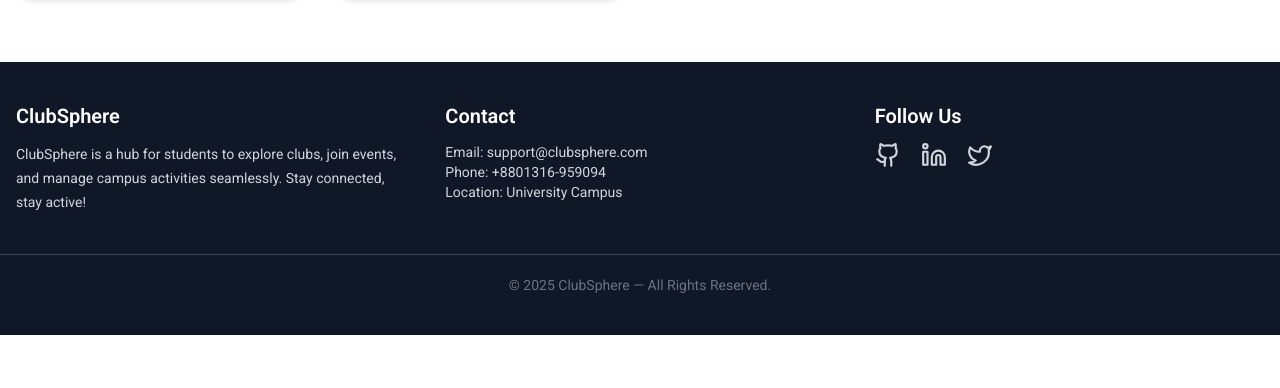
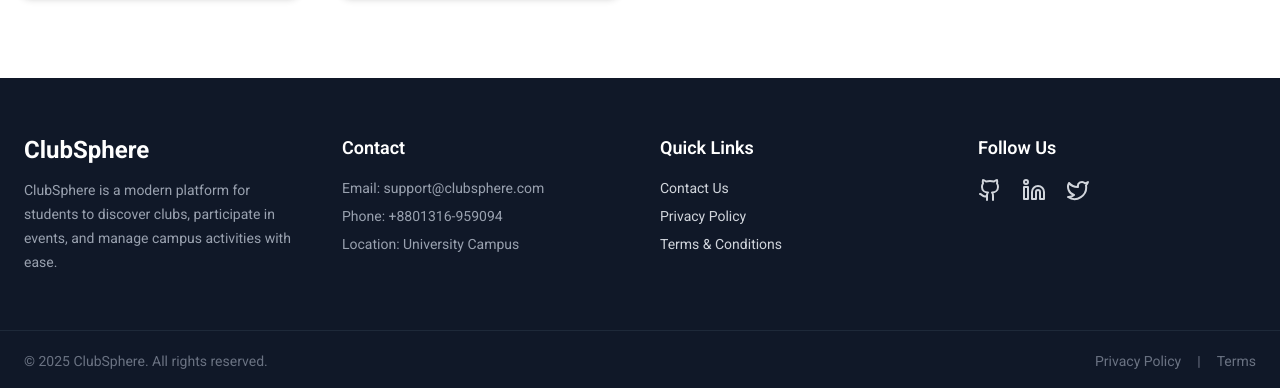
Before and after one commit to itrazib/ClubSphere-Full-Stack-Frontend, a React (Vite) app: page /clubs in a window 1280 px wide. Shown: the part 1250-1638 px from the top of the page. Before the commit the page ends 1585 px from the top, so only its background shows below. Built offline with nearby package versions, Linux system fonts and the light colour scheme; no server answers.

Commit message:
update footer

```diff
--- a/src/components/Home/Home.jsx
+++ b/src/components/Home/Home.jsx
@@ -15,8 +15,7 @@ const Home = () => {
            <HowItWorks/>
            <PopularCategories/>
            <Contact></Contact>
-           <PrivacyPolicy></PrivacyPolicy>
-           <Terms></Terms>
+
         </div>
     );
 };
--- a/src/components/shared/Footer/Footer.jsx
+++ b/src/components/shared/Footer/Footer.jsx
@@ -1,69 +1,127 @@
 import React from "react";
 import { Github, Linkedin, Twitter } from "lucide-react";
+import { Link } from "react-router";
 
 export default function Footer() {
   return (
-    <footer className="bg-gray-900 text-gray-300 py-10 mt-16">
-      <div className="max-w-7xl mx-auto px-4 grid md:grid-cols-3 gap-10">
+    <footer className="bg-gray-900 text-gray-300 mt-20">
+      <div className="max-w-7xl mx-auto px-6 py-14 grid gap-10 md:grid-cols-4">
 
-        {/* About */}
+        {/* Brand */}
         <div>
-          <h2 className="text-xl font-semibold text-white mb-3">
+          <h2 className="text-2xl font-bold text-white mb-3">
             ClubSphere
           </h2>
-          <p className="text-sm leading-6">
-            ClubSphere is a hub for students to explore clubs, join events,
-            and manage campus activities seamlessly. Stay connected, stay active!
+          <p className="text-sm leading-6 text-gray-400">
+            ClubSphere is a modern platform for students to discover clubs,
+            participate in events, and manage campus activities with ease.
           </p>
         </div>
 
-        {/* Contact Info */}
+        {/* Contact */}
         <div>
-          <h2 className="text-xl font-semibold text-white mb-3">
+          <h3 className="text-lg font-semibold text-white mb-4">
             Contact
-          </h2>
-          <p className="text-sm">Email: support@clubsphere.com</p>
-          <p className="text-sm">Phone: +8801316-959094</p>
-          <p className="text-sm">Location: University Campus</p>
+          </h3>
+          <ul className="space-y-2 text-sm text-gray-400">
+            <li>Email: support@clubsphere.com</li>
+            <li>Phone: +8801316-959094</li>
+            <li>Location: University Campus</li>
+          </ul>
         </div>
 
-        {/* Social Links */}
+        {/* Quick Links */}
         <div>
-          <h2 className="text-xl font-semibold text-white mb-3">
+          <h3 className="text-lg font-semibold text-white mb-4">
+            Quick Links
+          </h3>
+          <ul className="space-y-2 text-sm">
+            <li>
+              <Link
+                to="/contact"
+                className="hover:text-white transition"
+              >
+                Contact Us
+              </Link>
+            </li>
+            <li>
+              <Link
+                to="/privacy-policy"
+                className="hover:text-white transition"
+              >
+                Privacy Policy
+              </Link>
+            </li>
+            <li>
+              <Link
+                to="/terms"
+                className="hover:text-white transition"
+              >
+                Terms & Conditions
+              </Link>
+            </li>
+          </ul>
+        </div>
+
+        {/* Social */}
+        <div>
+          <h3 className="text-lg font-semibold text-white mb-4">
             Follow Us
-          </h2>
-          <div className="flex items-center gap-5 mt-2">
-
+          </h3>
+          <div className="flex items-center gap-5">
             <a
               href="https://github.com/itrazib"
               target="_blank"
+              rel="noreferrer"
               className="hover:text-white transition"
             >
-              <Github size={26} />
+              <Github size={24} />
             </a>
 
             <a
               href="https://linkedin.com/in/das-razib/"
               target="_blank"
+              rel="noreferrer"
               className="hover:text-white transition"
             >
-              <Linkedin size={26} />
+              <Linkedin size={24} />
             </a>
 
             <a
               href="https://twitter.com"
               target="_blank"
+              rel="noreferrer"
               className="hover:text-white transition"
             >
-              <Twitter size={26} />
+              <Twitter size={24} />
             </a>
-
           </div>
         </div>
       </div>
 
-      <div className="border-t border-gray-700 mt-10 pt-5 text-center text-sm text-gray-500">
-        © {new Date().getFullYear()} ClubSphere — All Rights Reserved.
+      {/* Bottom Bar */}
+      <div className="border-t border-gray-800">
+        <div className="max-w-7xl mx-auto px-6 py-5 flex flex-col md:flex-row items-center justify-between text-sm text-gray-500 gap-3">
+          <p>
+            © {new Date().getFullYear()} ClubSphere. All rights reserved.
+          </p>
+
+          <div className="flex gap-4">
+            <Link
+              to="/privacy-policy"
+              className="hover:text-white transition"
+            >
+              Privacy Policy
+            </Link>
+            <span>|</span>
+            <Link
+              to="/terms"
+              className="hover:text-white transition"
+            >
+              Terms
+            </Link>
+          </div>
+        </div>
       </div>
     </footer>
   );
--- a/src/pages/contact/Contact.jsx
+++ b/src/pages/contact/Contact.jsx
@@ -4,10 +4,10 @@ const Contact = () => {
   return (
     <section className="bg-gray-50 min-h-screen">
       {/* Header */}
-      <div className="bg-gradient-to-r from-blue-600 to-indigo-600 text-white py-20">
+      <div className=" py-20">
         <div className="max-w-6xl mx-auto px-4 text-center">
-          <h1 className="text-4xl font-bold mb-3">Contact ClubSphere</h1>
-          <p className="text-lg text-blue-100">
+          <h1 className="text-4xl font-bold mb-3 text-gradient">Contact ClubSphere</h1>
+          <p className="text-lg text-gray-400">
             We’re here to help you manage and grow your community
           </p>
         </div>
@@ -23,7 +23,7 @@ const Contact = () => {
 
             <div className="space-y-4 text-gray-700">
               <p>📧 support@clubsphere.com</p>
-              <p>📞 +880 1234 567890</p>
+              <p>📞 +880 1316 959094</p>
               <p>📍 Dhaka, Bangladesh</p>
             </div>
 
--- a/src/pages/privacy/PrivacyPolicy.jsx
+++ b/src/pages/privacy/PrivacyPolicy.jsx
@@ -2,8 +2,8 @@ import React from "react";
 
 const PrivacyPolicy = () => {
   return (
-    <section className="bg-gray-50 min-h-screen py-20">
-      <div className="max-w-4xl mx-auto px-4">
+    <section className="bg-gray-50 min-h-screen mt-10 py-20">
+      <div className="max-w-7xl mx-auto px-4">
         <div className="bg-white rounded-2xl shadow-xl p-10">
           <h1 className="text-3xl font-bold mb-6">Privacy Policy</h1>
 
--- a/src/pages/terms/Terms.jsx
+++ b/src/pages/terms/Terms.jsx
@@ -2,8 +2,8 @@ import React from "react";
 
 const Terms = () => {
   return (
-    <section className="bg-gray-50 min-h-screen py-20">
-      <div className="max-w-4xl mx-auto px-4">
+    <section className="bg-gray-50 min-h-screen mt-10 py-20">
+      <div className="max-w-7xl mx-auto px-4">
         <div className="bg-white rounded-2xl shadow-xl p-10">
           <h1 className="text-3xl font-bold mb-6">Terms & Conditions</h1>
 
```
Also changed, not shown: src/routes/Router.jsx (+10 -0 lines).
